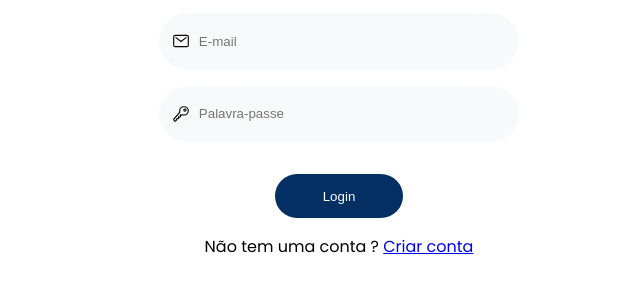
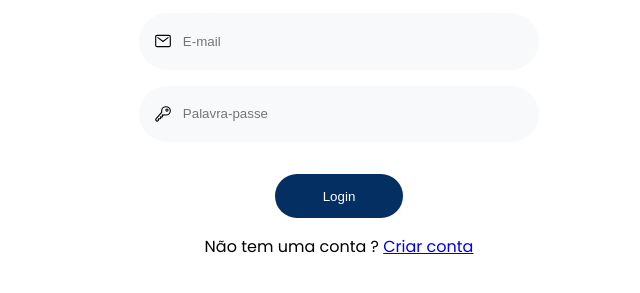
Before and after one commit to FTembe/mao-de-vaca, a plain HTML site: page index.html in a window 1280 px wide. Shown: the part 369-662 px from the top of the page, without its empty margins (301-941 px from the left). Drawn offline with nearby package versions, Linux system fonts and the light colour scheme.

Commit message:
Add files via upload

```diff
--- a/style.css
+++ b/style.css
@@ -29,7 +29,7 @@ body {
 }
 
 main {
-    min-width: 360px;
+    min-width: 400px;
     max-width: 500%;
 }
 
```
